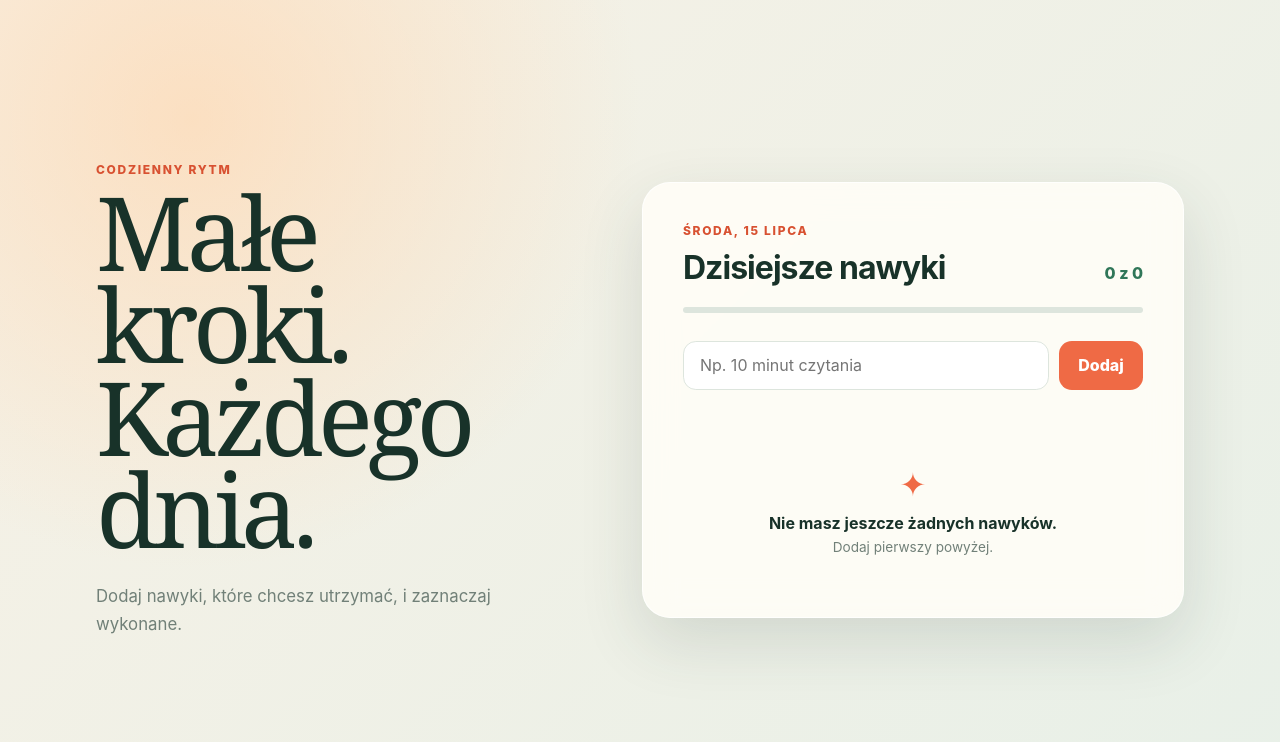
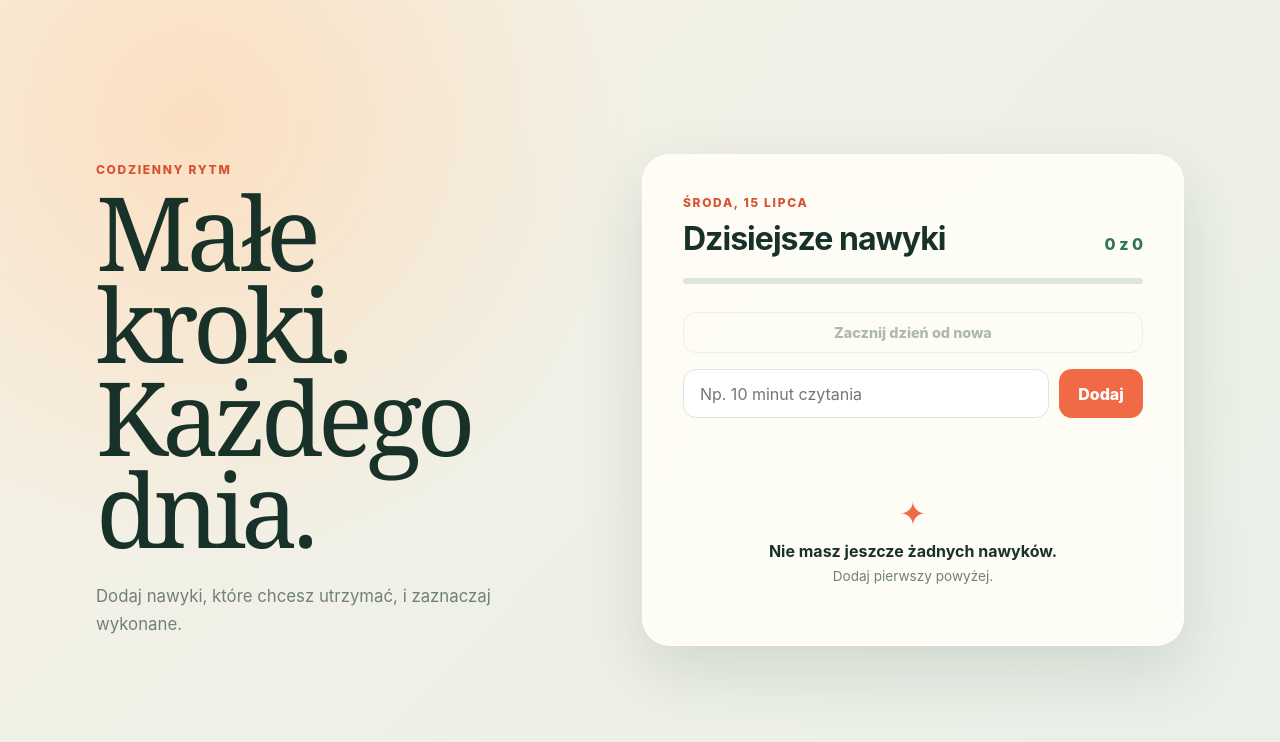
Before and after one commit to FrontendForge-MK/habit-tracker-test-repo, a plain HTML site: page index.html in a window 1280 px wide. Drawn offline with Linux system fonts and the light colour scheme.

Commit message:
Dodaj reset dzisiejszego postępu

```diff
--- a/app.js
+++ b/app.js
@@ -9,6 +9,7 @@ const template = document.querySelector("#habit-template");
 const progressLabel = document.querySelector("#progress-label");
 const progressValue = document.querySelector("#progress-value");
 const todayLabel = document.querySelector("#today-label");
+const resetButton = document.querySelector("#reset-button");
 
 let habits = loadHabits();
 
@@ -42,6 +43,8 @@ form.addEventListener("submit", (event) => {
   nameInput.focus();
 });
 
+resetButton.addEventListener("click", resetCompletedHabits);
+
 function loadHabits() {
   try {
     const savedHabits = JSON.parse(localStorage.getItem(storageKey) ?? "[]");
@@ -59,6 +62,13 @@ function toggleHabit(id) {
   habits = habits.map((habit) =>
     habit.id === id ? { ...habit, completed: !habit.completed } : habit,
   );
+
+  saveHabits();
+  render();
+}
+
+function resetCompletedHabits() {
+  habits = habits.map((habit) => ({ ...habit, completed: false }));
 
   saveHabits();
   render();
@@ -82,6 +92,7 @@ function render() {
   const progress = habits.length === 0 ? 0 : (completedCount / habits.length) * 100;
 
   emptyState.hidden = habits.length > 0;
+  resetButton.disabled = completedCount === 0;
   progressLabel.textContent = `${completedCount} z ${habits.length}`;
   progressValue.style.width = `${progress}%`;
 }
--- a/index.html
+++ b/index.html
@@ -32,6 +32,10 @@
         <div class="progress-track" aria-hidden="true">
           <div class="progress-value" id="progress-value"></div>
         </div>
+
+        <button class="reset-button" id="reset-button" type="button" disabled>
+          Zacznij dzień od nowa
+        </button>
 
         <form class="habit-form" id="habit-form">
           <label class="sr-only" for="habit-name">Nazwa nowego nawyku</label>
--- a/styles.css
+++ b/styles.css
@@ -109,6 +109,35 @@ input {
   border-radius: inherit;
   background: var(--green);
   transition: width 180ms ease;
+}
+
+.reset-button {
+  width: 100%;
+  margin-bottom: 1rem;
+  padding: 0.7rem 1rem;
+  border: 1px solid var(--line);
+  border-radius: 0.8rem;
+  color: var(--green);
+  background: transparent;
+  font-size: 0.9rem;
+  font-weight: 800;
+  cursor: pointer;
+}
+
+.reset-button:hover:not(:disabled) {
+  border-color: var(--green);
+  background: rgb(47 118 88 / 8%);
+}
+
+.reset-button:focus-visible {
+  outline: 3px solid rgb(47 118 88 / 22%);
+  outline-offset: 2px;
+}
+
+.reset-button:disabled {
+  color: var(--muted);
+  opacity: 0.55;
+  cursor: not-allowed;
 }
 
 .habit-form {
```
